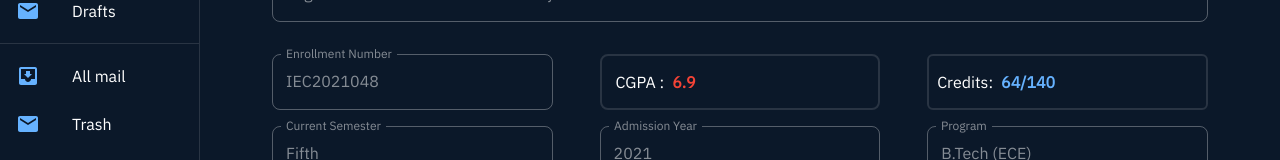
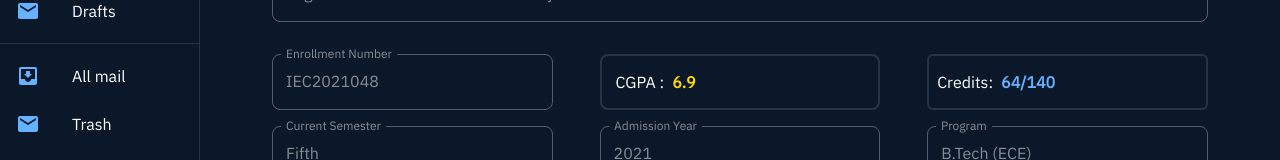
Before and after one commit to GeekHaven/PCell-Portal, a Next.js app in the folder client/: page /dashboard in a window 1280 px wide. Shown: the part 230-390 px from the top of the page. Built offline with nearby package versions, Linux system fonts and the light colour scheme; no server answers.

Commit message:
added gold color when cg is 6.9

```diff
--- a/client/src/pages/dashboard/index.js
+++ b/client/src/pages/dashboard/index.js
@@ -70,7 +70,9 @@ const Dashboard = () => {
               variant="body1"
               className="font-bold"
               color={
-                cgpaValue < 7
+                cgpaValue === 6.9
+                  ? '#FFD700'
+                  : cgpaValue < 7
                   ? 'error.main'
                   : cgpaValue < 7.5
                   ? 'warning.main'
```
